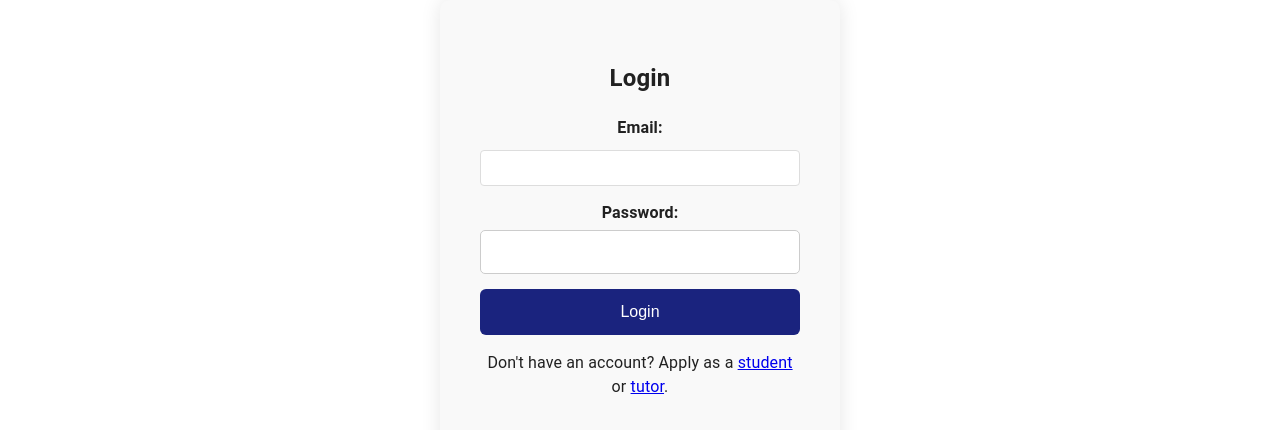
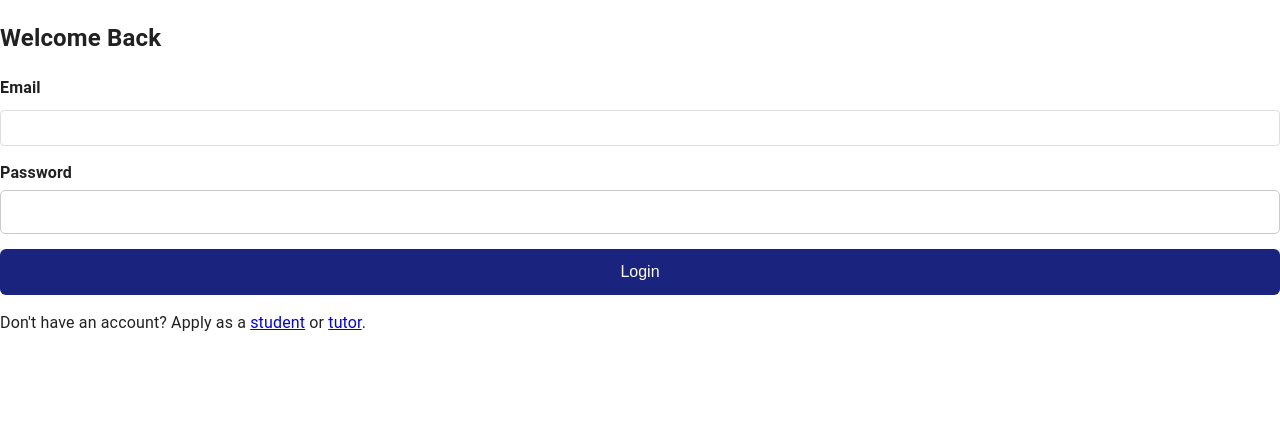
Before and after one commit to Kibetts/clarenestFrontend, a React (Create React App) app: page /login in a window 1280 px wide. Shown: the top 430 px of the page. Built offline with nearby package versions, Linux system fonts and the light colour scheme.

Commit message:
update login class names

```diff
--- a/src/components/Login.jsx
+++ b/src/components/Login.jsx
@@ -21,13 +21,11 @@ function Login() {
             });
 
             const data = await response.json();
-            console.log('Login response:', data);
 
             if (!response.ok) {
                 throw new Error(data.message || 'Login failed');
             }
 
-            // Check if the token is in the expected location
             const token = data.token || data.data?.token;
             const userRole = data.data?.user?.role || data.user?.role;
 
@@ -38,7 +36,6 @@ function Login() {
             localStorage.setItem('token', token);
             localStorage.setItem('role', userRole);
 
-            // Redirect based on user role
             switch (userRole) {
                 case 'student':
                     navigate('/dashboard/student');
@@ -62,12 +59,15 @@ function Login() {
     };
 
     return (
-        <div className="login-container">
-            <h2>Login</h2>
-            <form >
-                <div>
-                    <label htmlFor="email">Email:</label>
+        <div className="login">
+            <div className="login-wrapper">
+                <div className="login-card">
+                    <h2 className="login-title">Welcome Back</h2>
+                    <form className="login-form" onSubmit={handleSubmit}>
+                        <div className="login-form-group">
+                            <label className="login-label" htmlFor="email">Email</label>
                             <input
+                                className="login-input"
                                 type="email"
                                 id="email"
                                 value={email}
@@ -75,9 +75,10 @@ function Login() {
                                 required
                             />
                         </div>
-                <div>
-                    <label htmlFor="password">Password:</label>
+                        <div className="login-form-group">
+                            <label className="login-label" htmlFor="password">Password</label>
                             <input
+                                className="login-input"
                                 type="password"
                                 id="password"
                                 value={password}
@@ -85,14 +86,16 @@ function Login() {
                                 required
                             />
                         </div>
-                {error && <p className="error">{error}</p>}
-                <button type="submit" onClick={handleSubmit}>Login</button>
+                        {error && <p className="login-error">{error}</p>}
+                        <button type="submit" className="login-button">Login</button>
                     </form>
-            <p>
+                    <p className="login-register-text">
                         Don't have an account? Apply as a{' '}
-                <Link className='login-options' to="/apply/student">student</Link> or{' '}
-                <Link className='login-options' to="/apply/tutor">tutor</Link>.
+                        <Link className="login-link" to="/apply/student">student</Link> or{' '}
+                        <Link className="login-link" to="/apply/tutor">tutor</Link>.
                     </p>
+                </div>
+            </div>
         </div>
     );
 }
```
Lines whose indentation alone changed are shown as unchanged.
